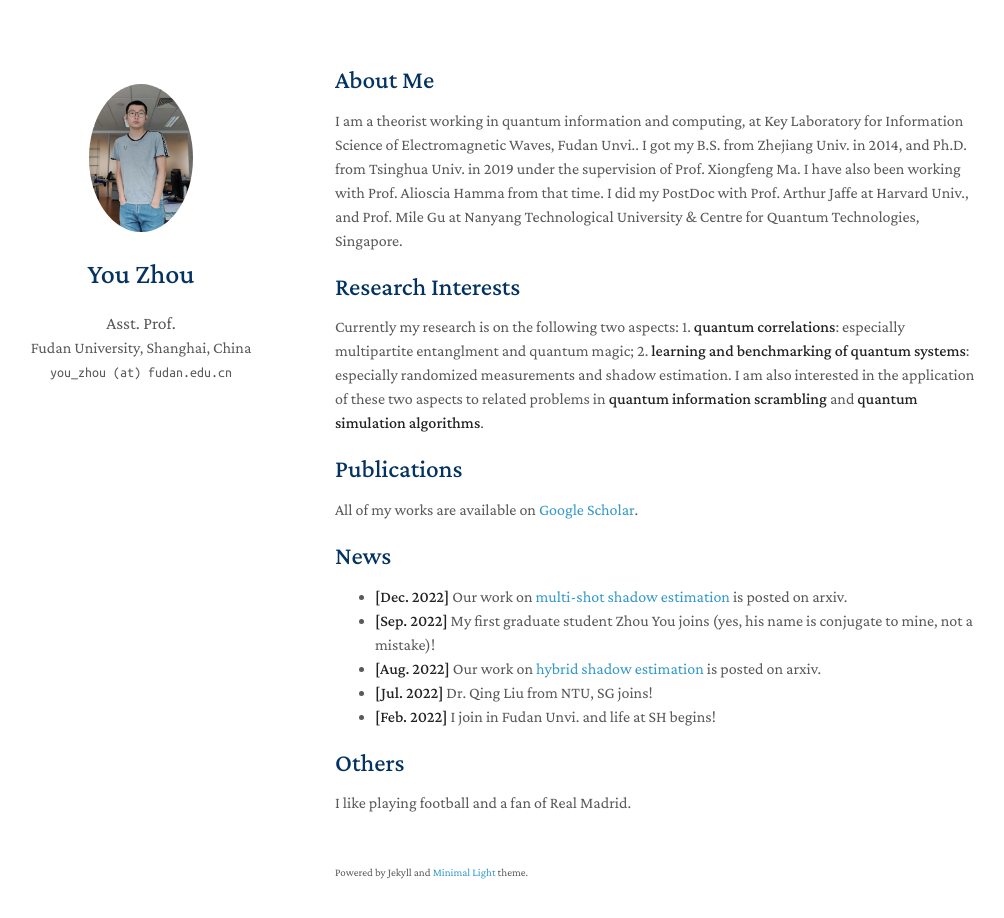
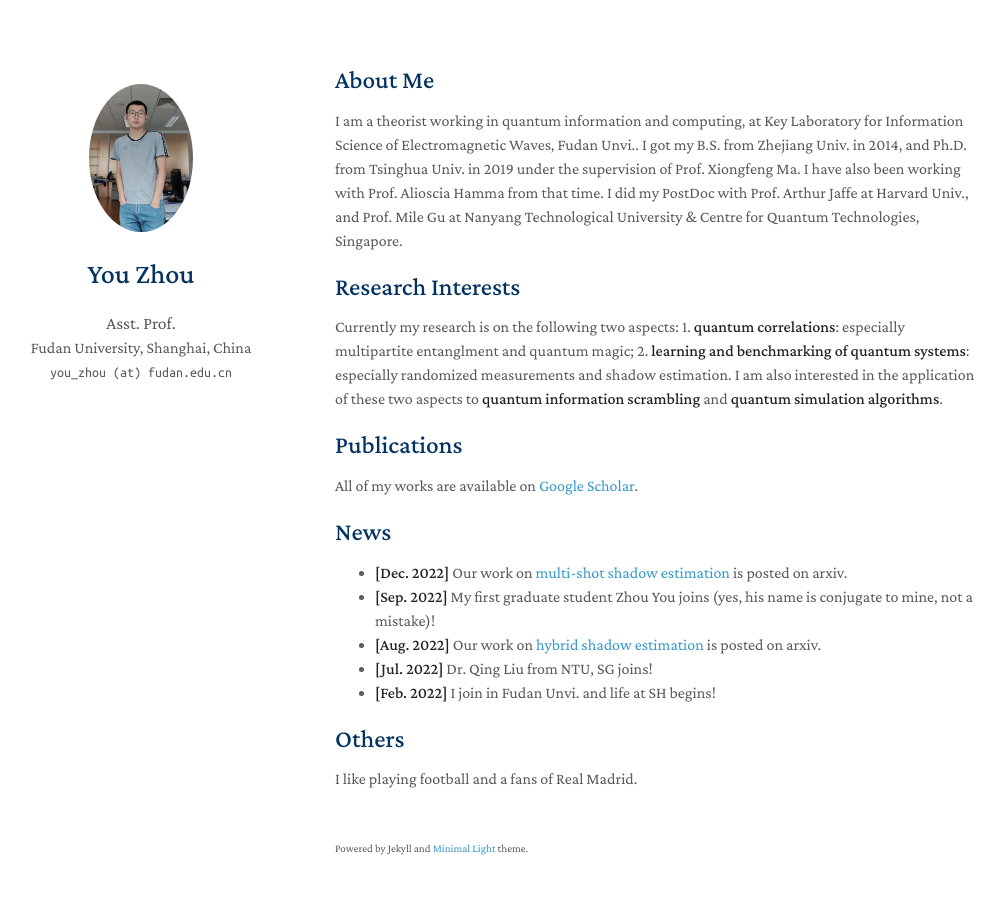
Before and after one commit to youzhoutravel/homepage1, a Jekyll site: the page built from index.md, in a window 1280 px wide and 953 px high. Shown: the top 918 px of the window, without its empty margins (135-1139 px from the left). Built offline with Jekyll 4.4.1, drawn with Linux system fonts in a browser that asks for light colours; nearby versions of some CDN libraries; a style sheet for code colours, icons or effects is not loaded; our own code applies the rules of GitHub Pages for plain Markdown files.

Commit message:
Update index.md

```diff
--- a/index.md
+++ b/index.md
@@ -7,12 +7,11 @@ layout: homepage
 I am a theorist working in quantum information and computing, at Key Laboratory for Information Science of Electromagnetic Waves, Fudan Unvi.. I got my B.S. from Zhejiang Univ. in 2014, and Ph.D. from Tsinghua Univ. in 2019 under the supervision of Prof. Xiongfeng Ma. I have also been working with Prof. Alioscia Hamma from that time. I did my PostDoc with Prof. Arthur Jaffe at Harvard Univ., and Prof. Mile Gu at Nanyang Technological University & Centre for Quantum Technologies, Singapore.
 
 ## Research Interests
-Currently my research is on the following two aspects: 1. **quantum correlations**: especially multipartite entanglment and quantum magic; 2. **learning and benchmarking of quantum systems**: especially randomized measurements and shadow estimation. I am also interested in the application of these two aspects to related problems in **quantum information scrambling** and **quantum simulation algorithms**.
+Currently my research is on the following two aspects: 1. **quantum correlations**: especially multipartite entanglment and quantum magic; 2. **learning and benchmarking of quantum systems**: especially randomized measurements and shadow estimation. I am also interested in the application of these two aspects to **quantum information scrambling** and **quantum simulation algorithms**.
 
 ## Publications
 
 All of my works are available on [Google Scholar](https://scholar.google.com/citations?view_op=list_works&hl=en&hl=en&user=oQ_tbtYAAAAJ&sortby=pubdate).
-
 ## News
 - **[Dec. 2022]** Our work on [multi-shot shadow estimation](https://arxiv.org/abs/2212.11068.pdf) is posted on arxiv.
 - **[Sep. 2022]** My first graduate student Zhou You joins (yes, his name is conjugate to mine, not a mistake)!
@@ -22,4 +21,4 @@ All of my works are available on [Google Scholar](https://scholar.google.com/cit
 
 
 ## Others
-I like playing football and a fan of Real Madrid.
+I like playing football and a fans of Real Madrid.
```
